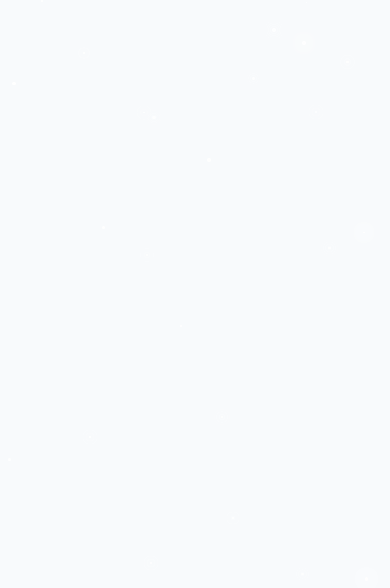
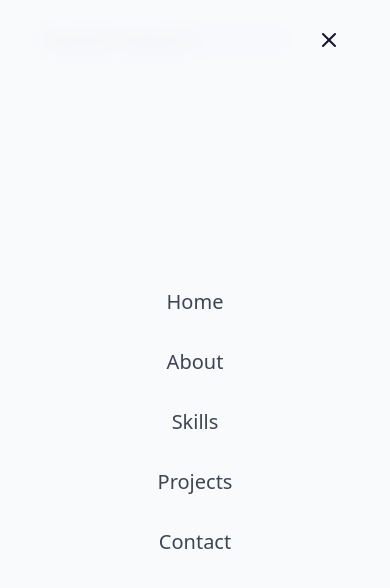
Before and after one commit to AhmedHesham303/Portfolio, a React (Vite) app: page / in a window 390 px wide. Shown: the top 588 px of the page. Built offline with nearby package versions, Linux system fonts and the light colour scheme.

Commit message:
Building the navbar responsive

```diff
--- a/src/components/NavBar.jsx
+++ b/src/components/NavBar.jsx
@@ -1,5 +1,103 @@
+import { useEffect, useState } from "react";
+import { cn } from "../lib/utils";
+import { X } from "lucide-react";
+import { Menu } from "lucide-react";
+const navItems = [
+  {
+    name: "Home",
+    href: "#hero",
+  },
+  {
+    name: "About",
+    href: "#about",
+  },
+  {
+    name: "Skills",
+    href: "#skills",
+  },
+  {
+    name: "Projects",
+    href: "#projects",
+  },
+  {
+    name: "Contact",
+    href: "#contact",
+  },
+];
 function NavBar() {
-  return <div></div>;
+  const [isScrolled, setIsScrolled] = useState(false);
+  const [isMenuOpen, setIsMenuOpen] = useState(true);
+
+  useEffect(() => {
+    const handelScroll = () => {
+      setIsScrolled(screenY > 10);
+    };
+    window.addEventListener("scroll", handelScroll);
+    return () => window.removeEventListener("scroll", handelScroll);
+  }, []);
+  return (
+    <nav
+      className={cn(
+        "fixed w-full z-40 transition-all duration-300",
+        isScrolled ? "py-3 bg-background/80 backdrop-blur-md shadow-xs" : "py-5"
+      )}
+    >
+      <div className="container flex items-center justify-around">
+        <a
+          className="text-xl font-bold text-primary flex items-center "
+          href="#hero"
+        >
+          <span className="relative z-10">
+            <span className="text-glow text-foreground">Ahmed Hesham </span>
+            Portfolio
+          </span>
+        </a>
+        <div className="hidden md:flex space-x-8">
+          {navItems.map((navItem, key) => (
+            <a
+              key={key}
+              href={navItem.href}
+              className="text-foreground/80 hover:text-primary transition-colors duration-300"
+            >
+              {navItem.name}
+            </a>
+          ))}
+        </div>
+
+        {/* { mobile } */}
+
+        <button
+          className="md:hidden p-2 text-foreground z-50"
+          onClick={() => setIsMenuOpen((prev) => !prev)}
+          aria-label={isMenuOpen ? "close the menue" : "open the menue"}
+        >
+          {isMenuOpen ? <X size={24} /> : <Menu size={24} />}
+        </button>
+        <div
+          className={cn(
+            "fixed inset-0 bg-background/95 backdrop-blur-md flex flex-col z-40 items-center justify-center",
+            "tracking-all duration-300 md:hidden",
+            isMenuOpen
+              ? "opacity-100 pointer-events-auto"
+              : "opacity-0 pointer-events-none"
+          )}
+        >
+          <div className="flex flex-col space-y-8 text-xl">
+            {navItems.map((navItem, key) => (
+              <a
+                key={key}
+                href={navItem.href}
+                className="text-foreground/80 hover:text-primary transition-colors duration-300"
+                onClick={() => setIsMenuOpen(false)}
+              >
+                {navItem.name}
+              </a>
+            ))}
+          </div>
+        </div>
+      </div>
+    </nav>
+  );
 }
 
 export default NavBar;
--- a/src/components/ThemeToggle.jsx
+++ b/src/components/ThemeToggle.jsx
@@ -2,7 +2,7 @@ import { useEffect, useState } from "react";
 import { Sun, Moon } from "lucide-react";
 import { cn } from "../lib/utils";
 function ThemeToggle() {
-  const [isDarkMode, setIsDarkMode] = useState(false);
+  const [isDarkMode, setIsDarkMode] = useState(true);
 
   const toggleTheme = () => {
     document.documentElement.classList.toggle("dark");
```
